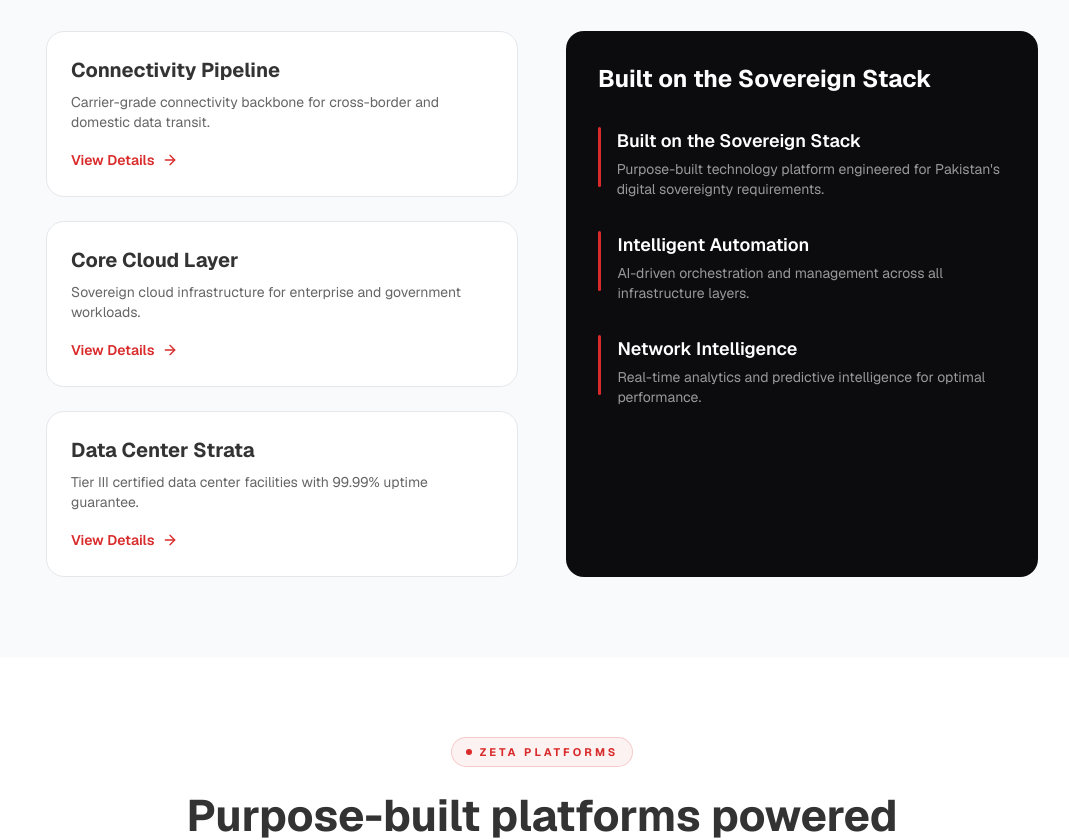
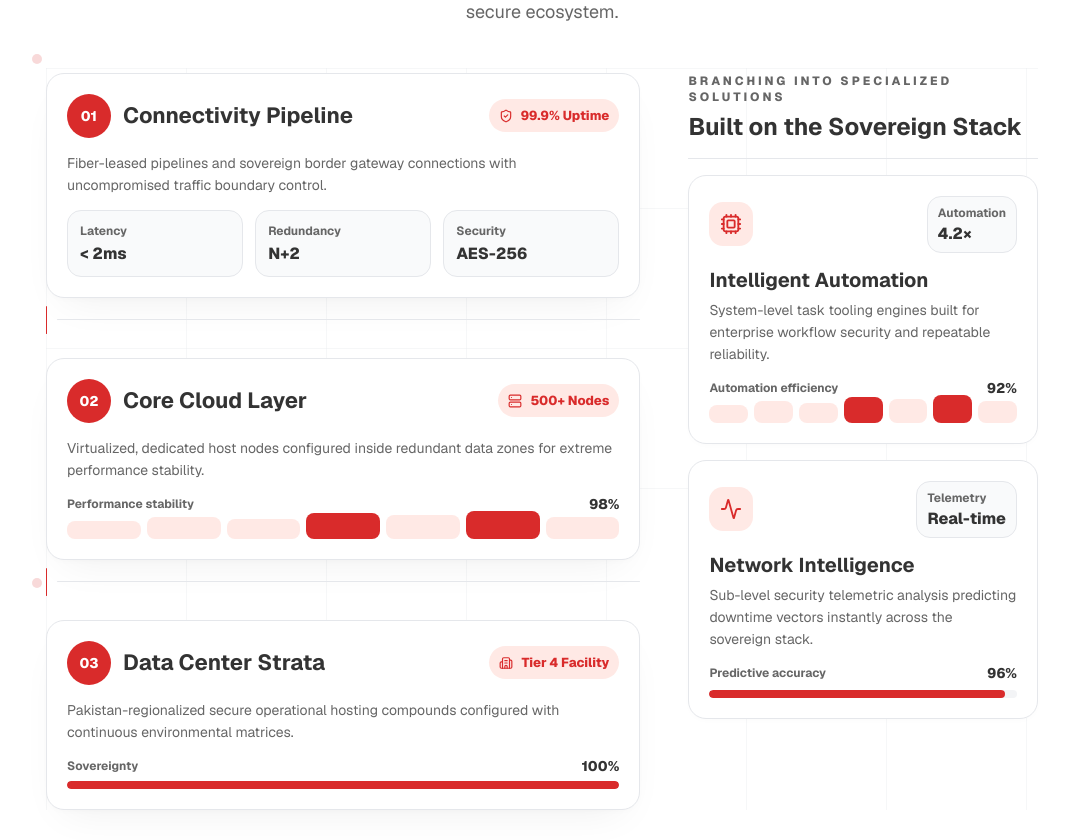
Before and after one commit to MalikAmirJaved/zeta-tech, a Next.js app: page / in a window 1280 px wide. Shown: the part 3628-4468 px from the top of the page, without its empty margins (98-1167 px from the left). Built offline with nearby package versions, Linux system fonts and the light colour scheme.

Commit message:
now enance the stack bile

```diff
--- a/src/components/sections/Stack.tsx
+++ b/src/components/sections/Stack.tsx
@@ -1,116 +1,345 @@
 "use client";
 
-import { ArrowRight } from "lucide-react";
+import { ShieldCheck, Server, Building2, Cpu, Activity } from "lucide-react";
 
-const stackItems = [
+const stackLayers = [
   {
+    step: "01",
     title: "Connectivity Pipeline",
-    description: "Carrier-grade connectivity backbone for cross-border and domestic data transit.",
-    link: "#",
-    linkText: "View Details",
+    badge: { icon: "shield", text: "99.9% Uptime" },
+    description:
+      "Fiber-leased pipelines and sovereign border gateway connections with uncompromised traffic boundary control.",
+    metrics: [
+      { label: "Latency", value: "< 2ms" },
+      { label: "Redundancy", value: "N+2" },
+      { label: "Security", value: "AES-256" },
+    ],
   },
   {
+    step: "02",
     title: "Core Cloud Layer",
-    description: "Sovereign cloud infrastructure for enterprise and government workloads.",
-    link: "#",
-    linkText: "View Details",
+    badge: { icon: "server", text: "500+ Nodes" },
+    description:
+      "Virtualized, dedicated host nodes configured inside redundant data zones for extreme performance stability.",
+    chart: { label: "Performance stability", value: "98%" },
   },
   {
+    step: "03",
     title: "Data Center Strata",
-    description: "Tier III certified data center facilities with 99.99% uptime guarantee.",
-    link: "#",
-    linkText: "View Details",
+    badge: { icon: "building", text: "Tier 4 Facility" },
+    description:
+      "Pakistan-regionalized secure operational hosting compounds configured with continuous environmental matrices.",
+    progress: { label: "Sovereignty", value: "100%" },
   },
 ];
 
-const rightItems = [
+const branchCards = [
   {
-    title: "Built on the Sovereign Stack",
-    description: "Purpose-built technology platform engineered for Pakistan's digital sovereignty requirements.",
+    icon: "cpu",
+    stat: { label: "Automation", value: "4.2×" },
+    title: "Intelligent Automation",
+    description:
+      "System-level task tooling engines built for enterprise workflow security and repeatable reliability.",
+    chart: { label: "Automation efficiency", value: "92%" },
   },
   {
-    title: "Intelligent Automation",
-    description: "AI-driven orchestration and management across all infrastructure layers.",
-  },
-  {
+    icon: "activity",
+    stat: { label: "Telemetry", value: "Real-time" },
     title: "Network Intelligence",
-    description: "Real-time analytics and predictive intelligence for optimal performance.",
+    description:
+      "Sub-level security telemetric analysis predicting downtime vectors instantly across the sovereign stack.",
+    progress: { label: "Predictive accuracy", value: "96%" },
   },
 ];
 
+function BadgeIcon({ type }: { type: string }) {
+  switch (type) {
+    case "shield":
+      return <ShieldCheck className="w-3.5 h-3.5 text-primary" />;
+    case "server":
+      return <Server className="w-3.5 h-3.5 text-primary" />;
+    case "building":
+      return <Building2 className="w-3.5 h-3.5 text-primary" />;
+    case "cpu":
+      return <Cpu className="w-5.5 h-5.5 text-primary" />;
+    case "activity":
+      return <Activity className="w-5.5 h-5.5 text-primary" />;
+    default:
+      return null;
+  }
+}
+
+function MiniChart({ heights }: { heights: number[] }) {
+  return (
+    <div className="flex items-end gap-1.5 w-full h-[18px]">
+      {heights.map((h, i) => (
+        <div
+          key={i}
+          className={`flex-1 rounded-md ${
+            i === 3 || i === 5 ? "bg-primary" : "bg-[#FFE9E5]"
+          }`}
+          style={{ height: `${h}px` }}
+        />
+      ))}
+    </div>
+  );
+}
+
+function ProgressBar({ value }: { value: number }) {
+  return (
+    <div className="w-full h-2 bg-muted rounded-full overflow-hidden">
+      <div
+        className="h-full bg-primary rounded-full"
+        style={{ width: `${value}%` }}
+      />
+    </div>
+  );
+}
+
 export function Stack() {
   return (
-    <section className="bg-background py-20 px-6 lg:px-[144px]">
-      <div className="max-w-[1440px] mx-auto">
+    <section className="relative bg-white py-[120px] px-6 lg:px-[144px] overflow-hidden">
+      {/* Grid Background */}
+      <div className="absolute inset-x-[144px] top-[331px] bottom-[120px] pointer-events-none">
+        {/* Vertical lines */}
+        {[0, 140, 280, 420, 560, 700, 840, 980, 1120, 1260, 1440].map(
+          (left) => (
+            <div
+              key={`v-${left}`}
+              className="absolute top-0 w-px h-full bg-border opacity-35"
+              style={{ left: `${left}px` }}
+            />
+          )
+        )}
+        {/* Horizontal lines */}
+        {[0, 140, 280, 420].map((top) => (
+          <div
+            key={`h-${top}`}
+            className="absolute left-0 w-full h-px bg-border opacity-35"
+            style={{ top: `${top}px` }}
+          />
+        ))}
+        {/* Corner dots */}
+        {[
+          { left: -14, top: -14 },
+          { left: -14, top: 510 },
+          { left: 1478, top: -14 },
+          { left: 1478, top: 510 },
+          { left: 1478, top: 130 },
+          { left: 1478, top: 270 },
+          { left: 1478, top: 410 },
+        ].map((pos, i) => (
+          <div
+            key={`dot-${i}`}
+            className="absolute w-2.5 h-2.5 rounded-full bg-primary opacity-[0.18]"
+            style={{ left: `${pos.left}px`, top: `${pos.top}px` }}
+          />
+        ))}
+      </div>
+
+      <div className="relative z-10 max-w-[1440px] mx-auto">
+        {/* Centered Headings */}
+        <div className="flex flex-col items-center gap-4 mb-[50px]">
           {/* Tagline Pill */}
-        <div className="inline-flex items-center gap-2 px-3.5 py-1.5 rounded-full border border-primary/20 bg-primary/[0.06] mb-5">
+          <div className="inline-flex items-center gap-2 px-3.5 py-1.5 rounded-full border border-primary/20 bg-primary/[0.06]">
             <span className="w-1.5 h-1.5 rounded-full bg-primary" />
             <span className="text-primary font-heading font-bold text-[11px] tracking-[3px] uppercase">
-            THE STACK
+              CORE ECOSYSTEM
             </span>
           </div>
 
-        {/* Heading */}
-        <h2 className="font-heading font-bold text-[44px] leading-[57px] text-foreground mb-4">
+          {/* Title */}
+          <h2 className="font-heading font-bold text-[44px] leading-[57px] text-foreground text-center max-w-[711px]">
             The Sovereign Intelligence Stack
           </h2>
 
-        {/* Subheading */}
-        <p className="font-sans text-base leading-[21px] text-muted-foreground mb-12 max-w-[600px]">
-          An end-to-end infrastructure stack designed, operated, and secured within national borders.
+          {/* Subtitle */}
+          <p className="font-sans text-lg leading-[23px] text-muted-foreground text-center max-w-[640px]">
+            Unifying core telecommunication layers and machine intelligence
+            into a single secure ecosystem.
+          </p>
+        </div>
+
+        {/* Main Content Grid */}
+        <div className="flex flex-col lg:flex-row gap-12">
+          {/* Left - Stack Column */}
+          <div className="flex-[1.7] flex flex-col gap-4">
+            {stackLayers.map((layer, index) => (
+              <div key={index}>
+                {/* Stack Layer Card */}
+                <div className="bg-white border border-border rounded-[18px] shadow-[0px_18px_40px_-18px_rgba(0,0,0,0.07),0px_2px_10px_-4px_rgba(0,0,0,0.04)] p-5">
+                  <div className="flex flex-col gap-3.5">
+                    {/* Top Row */}
+                    <div className="flex items-center justify-between">
+                      <div className="flex items-center gap-3">
+                        {/* Step Marker */}
+                        <div className="w-11 h-11 rounded-full bg-primary flex items-center justify-center">
+                          <span className="text-white font-heading font-extrabold text-sm leading-[18px]">
+                            {layer.step}
+                          </span>
+                        </div>
+                        {/* Title */}
+                        <h3 className="font-heading font-bold text-[22px] leading-[29px] text-foreground">
+                          {layer.title}
+                        </h3>
+                      </div>
+                      {/* Badge */}
+                      <div className="flex items-center gap-2 px-2.5 py-2 rounded-full bg-[#FFE9E5]">
+                        <BadgeIcon type={layer.badge.icon} />
+                        <span className="text-primary font-heading font-extrabold text-[13px] leading-[17px]">
+                          {layer.badge.text}
+                        </span>
+                      </div>
+                    </div>
+
+                    {/* Description */}
+                    <p className="font-sans text-sm leading-[22px] text-muted-foreground">
+                      {layer.description}
                     </p>
 
-        <div className="flex flex-col lg:flex-row gap-12">
-          {/* Left - Stack Items */}
-          <div className="flex-1 flex flex-col gap-6">
-            {stackItems.map((item, index) => (
+                    {/* Metrics */}
+                    {layer.metrics && (
+                      <div className="flex gap-3">
+                        {layer.metrics.map((metric, i) => (
                           <div
-                key={index}
-                className="bg-card border border-border rounded-2xl p-6 hover:shadow-lg transition-shadow"
+                            key={i}
+                            className="flex-1 flex flex-col gap-1 p-3 bg-background border border-border rounded-[14px]"
                           >
-                <h3 className="font-heading font-bold text-xl text-foreground mb-2">
-                  {item.title}
-                </h3>
-                <p className="font-sans text-sm text-muted-foreground mb-4">
-                  {item.description}
-                </p>
-                <a
-                  href={item.link}
-                  className="inline-flex items-center gap-2 text-primary font-heading font-semibold text-sm hover:underline"
-                >
-                  {item.linkText}
-                  <ArrowRight className="w-4 h-4" />
-                </a>
+                            <span className="font-heading font-bold text-xs leading-[16px] text-muted-foreground">
+                              {metric.label}
+                            </span>
+                            <span className="font-heading font-extrabold text-base leading-[21px] text-foreground">
+                              {metric.value}
+                            </span>
+                          </div>
+                        ))}
+                      </div>
+                    )}
+
+                    {/* Mini Chart */}
+                    {layer.chart && (
+                      <div className="flex flex-col gap-2">
+                        <div className="flex items-center justify-between">
+                          <span className="font-heading font-bold text-xs leading-[16px] text-muted-foreground">
+                            {layer.chart.label}
+                          </span>
+                          <span className="font-heading font-extrabold text-sm leading-[18px] text-dark">
+                            {layer.chart.value}
+                          </span>
+                        </div>
+                        <MiniChart heights={[18, 22, 20, 26, 24, 28, 22]} />
+                      </div>
+                    )}
+
+                    {/* Progress Bar */}
+                    {layer.progress && (
+                      <div className="flex flex-col gap-1.5">
+                        <div className="flex items-center justify-between">
+                          <span className="font-heading font-bold text-xs leading-[16px] text-muted-foreground">
+                            {layer.progress.label}
+                          </span>
+                          <span className="font-heading font-extrabold text-sm leading-[18px] text-dark">
+                            {layer.progress.value}
+                          </span>
+                        </div>
+                        <ProgressBar value={100} />
+                      </div>
+                    )}
+                  </div>
+                </div>
+
+                {/* Connector */}
+                {index < stackLayers.length - 1 && (
+                  <div className="flex items-center gap-2.5 py-2">
+                    <div className="w-px h-7 bg-primary rounded" />
+                    <div className="flex-1 h-px bg-border rounded" />
+                  </div>
+                )}
               </div>
             ))}
           </div>
 
-          {/* Right - Built on Stack */}
-          <div className="flex-1">
-            <div className="bg-dark rounded-2xl p-8 h-full">
-              <h3 className="font-heading font-bold text-2xl text-white mb-8">
+          {/* Right - Branching Column */}
+          <div className="flex-1 flex flex-col gap-4">
+            {/* Branching Header */}
+            <div className="flex flex-col gap-1.5 pb-4 border-b border-border">
+              <span className="font-heading font-extrabold text-xs leading-[16px] tracking-[3px] text-muted-foreground uppercase">
+                BRANCHING INTO SPECIALIZED SOLUTIONS
+              </span>
+              <h3 className="font-heading font-bold text-2xl leading-[31px] text-foreground">
                 Built on the Sovereign Stack
               </h3>
+            </div>
 
-              <div className="flex flex-col gap-8">
-                {rightItems.map((item, index) => (
-                  <div key={index} className="flex gap-4">
-                    <div className="w-1 h-full bg-primary rounded-full min-h-[60px]" />
-                    <div>
-                      <h4 className="font-heading font-semibold text-lg text-white mb-1">
-                        {item.title}
+            {/* Branch Cards */}
+            {branchCards.map((card, index) => (
+              <div
+                key={index}
+                className="bg-white border border-border rounded-[18px] shadow-[0px_2px_10px_-4px_rgba(0,0,0,0.04)] p-5"
+              >
+                <div className="flex flex-col gap-3.5">
+                  {/* Top Row */}
+                  <div className="flex items-center justify-between">
+                    {/* Icon */}
+                    <div className="w-11 h-11 rounded-[14px] bg-[#FFE9E5] flex items-center justify-center">
+                      <BadgeIcon type={card.icon} />
+                    </div>
+                    {/* Stat Box */}
+                    <div className="flex flex-col gap-0.5 px-2.5 py-2 bg-background border border-border rounded-xl">
+                      <span className="font-heading font-bold text-xs leading-[16px] text-muted-foreground">
+                        {card.stat.label}
+                      </span>
+                      <span className="font-heading font-extrabold text-base leading-[21px] text-dark">
+                        {card.stat.value}
+                      </span>
+                    </div>
+                  </div>
+
+                  {/* Text */}
+                  <div className="flex flex-col gap-1.5">
+                    <h4 className="font-heading font-bold text-xl leading-[26px] text-foreground">
+                      {card.title}
                     </h4>
-                      <p className="font-sans text-sm text-dark-muted">
-                        {item.description}
+                    <p className="font-sans text-sm leading-[22px] text-muted-foreground">
+                      {card.description}
                     </p>
+                  </div>
+
+                  {/* Mini Chart */}
+                  {card.chart && (
+                    <div className="flex flex-col gap-2">
+                      <div className="flex items-center justify-between">
+                        <span className="font-heading font-bold text-xs leading-[16px] text-muted-foreground">
+                          {card.chart.label}
+                        </span>
+                        <span className="font-heading font-extrabold text-sm leading-[18px] text-dark">
+                          {card.chart.value}
+                        </span>
+                      </div>
+                      <MiniChart heights={[18, 22, 20, 26, 24, 28, 22]} />
+                    </div>
+                  )}
+
+                  {/* Progress Bar */}
+                  {card.progress && (
+                    <div className="flex flex-col gap-2">
+                      <div className="flex items-center justify-between">
+                        <span className="font-heading font-bold text-xs leading-[16px] text-muted-foreground">
+                          {card.progress.label}
+                        </span>
+                        <span className="font-heading font-extrabold text-sm leading-[18px] text-dark">
+                          {card.progress.value}
+                        </span>
+                      </div>
+                      <ProgressBar value={96} />
+                    </div>
+                  )}
                 </div>
               </div>
             ))}
           </div>
         </div>
       </div>
-        </div>
-      </div>
     </section>
   );
 }
```
Also changed, not shown: public/biglogo.png (added). Lines whose indentation alone changed are shown as unchanged.
